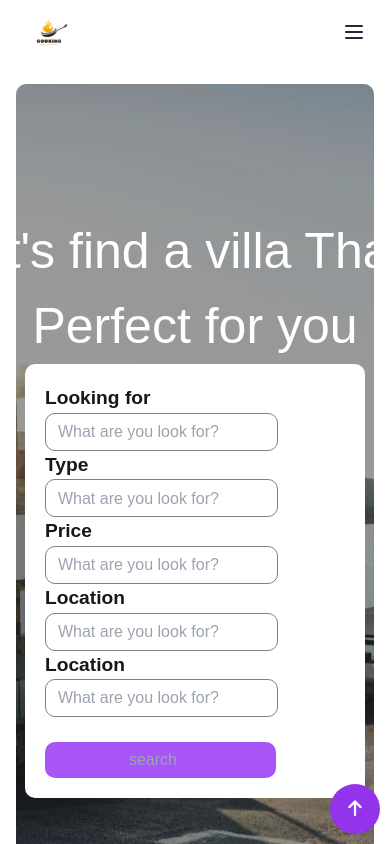
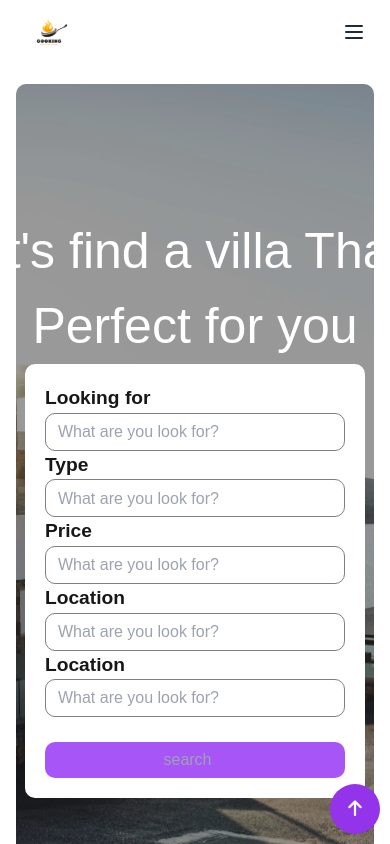
Before and after one commit to AH-2002/Aqaratak, a Next.js app: page /site/home in a window 390 px wide. Shown: the top 844 px of the page. Built offline with nearby package versions, Linux system fonts and the light colour scheme.

Commit message:
Update globals.css

```diff
--- a/app/globals.css
+++ b/app/globals.css
@@ -79,7 +79,7 @@ body {
 
 }
 @media (max-width: 525px) {
-.inputs .input{
+.inputs .input, .inputs .input label,.inputs .input input{
 width: 100% !important;
 }
 }
```
